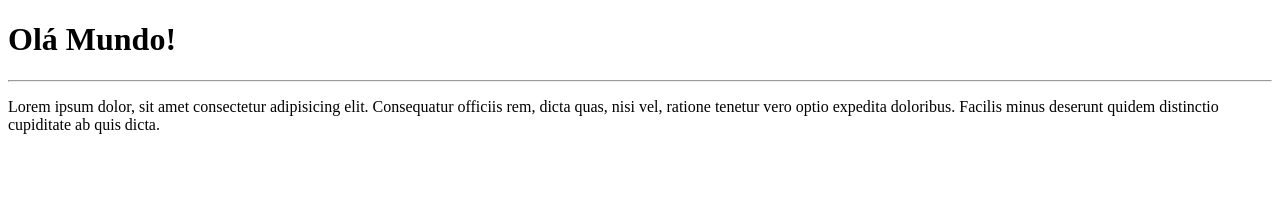
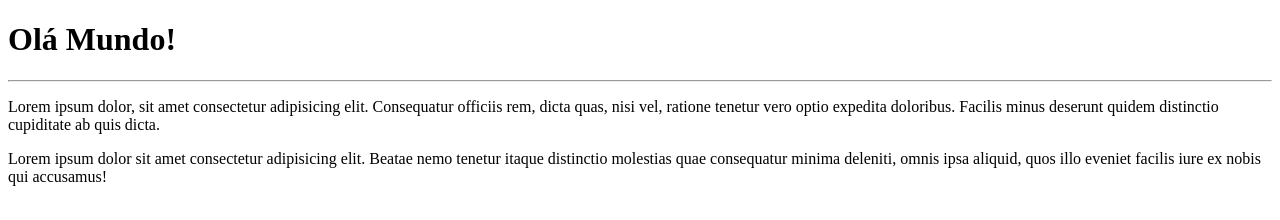
Before and after one commit to EvandroLimaBarbosa/Curso-GitHub, a plain HTML site: page site-exemplo/index.html in a window 1280 px wide. Drawn offline with Linux system fonts and the light colour scheme.

Commit message:
Adicionei um parágrafo

```diff
--- a/site-exemplo/index.html
+++ b/site-exemplo/index.html
@@ -10,5 +10,6 @@
     <h1>Olá Mundo!</h1>
     <hr>
     <p>Lorem ipsum dolor, sit amet consectetur adipisicing elit. Consequatur officiis rem, dicta quas, nisi vel, ratione tenetur vero optio expedita doloribus. Facilis minus deserunt quidem distinctio cupiditate ab quis dicta.</p>
+    <p>Lorem ipsum dolor sit amet consectetur adipisicing elit. Beatae nemo tenetur itaque distinctio molestias quae consequatur minima deleniti, omnis ipsa aliquid, quos illo eveniet facilis iure ex nobis qui accusamus!</p>
 </body>
 </html>
```
